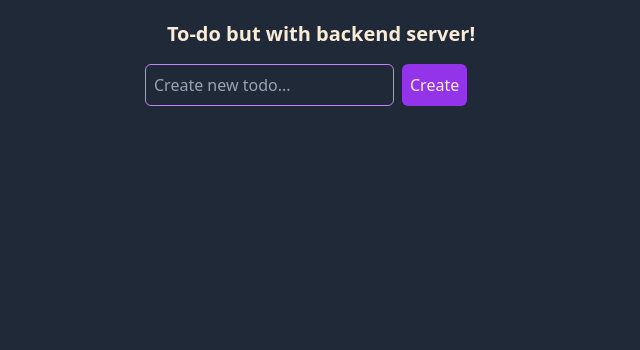
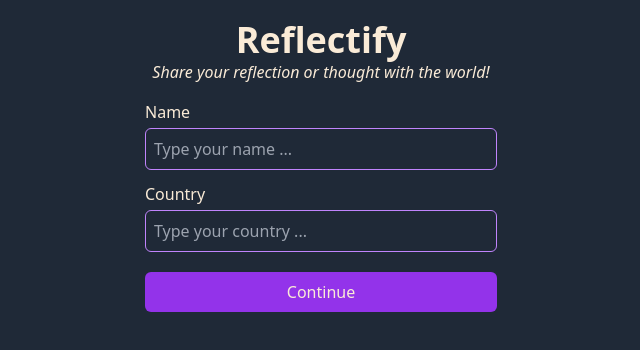
Before and after one commit to Joadevy/Reflectify, a React (Vite) app in the folder client/: page / in a window 1280 px wide. Shown: the top 350 px of the page, without its empty margins (319-959 px from the left). Built offline with nearby package versions, Linux system fonts and the light colour scheme.

Commit message:
feat: refactor project into Reflectify

```diff
--- a/client/index.html
+++ b/client/index.html
@@ -3,7 +3,7 @@
   <head>
     <meta charset="UTF-8" />
     <meta name="viewport" content="width=device-width, initial-scale=1.0" />
-    <title>Vite + React + TS</title>
+    <title>Reflectify</title>
   </head>
   <body>
     <div id="root"></div>
--- a/client/src/App.tsx
+++ b/client/src/App.tsx
@@ -1,34 +1,55 @@
-import { useState } from "react";
+import { useEffect, useState } from "react";
+import UserForm, { type User } from "./components/UserForm";
 
 type response = {
   message: string;
 };
 
-interface TodoForm extends HTMLFormElement {
-  todo: HTMLInputElement;
+interface thoughtForm extends HTMLFormElement {
+  thought: HTMLInputElement;
 }
 
-type Todo = {
+type Thought = {
   id: number;
+  username: string;
+  country: string;
   description: string;
+  date: Date;
 };
 
 function App() {
-  const [todos, setTodos] = useState<Todo[]>([]);
+  const [thoughts, setThoughts] = useState<Thought[]>([]);
+  const [user, setUser] = useState<User | null>(null);
 
-  const handleSubmit = async (event: React.FormEvent<TodoForm>) => {
+  useEffect(() => {
+    const getUser = async () => {
+      try {
+        const user = await JSON.parse(localStorage.getItem("user") || "{}");
+        setUser(user);
+      } catch (error) {
+        console.error(error);
+      }
+    };
+
+    getUser();
+  }, []);
+
+  const handleSubmit = async (event: React.FormEvent<thoughtForm>) => {
     event.preventDefault();
-    const inputValue = event.currentTarget.todo.value.trim();
+    const inputValue = event.currentTarget.thought.value.trim();
 
     if (!inputValue) return;
 
-    const todo = {
+    const thought = {
       id: new Date().getTime(),
       description: inputValue,
+      country: user?.country || "Unknown",
+      username: user?.name || "Anonymous",
+      date: new Date(),
     };
 
-    setTodos([...todos, todo]);
-    event.currentTarget.todo.value = "";
+    setThoughts([...thoughts, thought]);
+    event.currentTarget.thought.value = "";
 
     try {
       const resp: response = await fetch("/api", {
@@ -36,7 +57,7 @@ function App() {
         headers: {
           "Content-Type": "application/json",
         },
-        body: JSON.stringify(todo),
+        body: JSON.stringify(thought),
       }).then((res) => res.json());
 
       console.log(resp.message);
@@ -45,39 +66,67 @@ function App() {
     }
   };
 
+  if (!localStorage.getItem("user")) {
+    return <UserForm setUser={setUser} />;
+  }
+
   return (
     <>
-      <h1 className="text-center text-xl font-bold mt-5">
-        To-do but with backend server!
-      </h1>
+      <div className="text-center">
+        <h1 className="text-4xl font-bold mt-5">Reflectify</h1>
+        <p className="italic">
+          {user?.name
+            ? `Hi ${user.name}, share your reflection or thought with the world!`
+            : "Share your reflection or thought with the world!"}
+        </p>
+      </div>
       <form
         action=""
         onSubmit={handleSubmit}
         className="flex flex-row gap-2 p-4 max-w-sm m-auto"
       >
-        <label htmlFor="todoInput">
+        <label htmlFor="thoughtInput">
           <input
-            name="todo"
-            id="todoInput"
+            name="thought"
+            id="thoughtInput"
             type="text"
-            placeholder="Create new todo..."
+            placeholder="Share a reflexion..."
             className="border border-purple-400 rounded-md p-2"
           />
         </label>
 
         <button type="submit" className=" bg-purple-600 rounded-md p-2 ">
-          Create
+          Share
         </button>
       </form>
 
-      {todos.length > 0 && (
+      {thoughts.length > 0 && (
         <ul className="flex flex-col gap-2 p-4 mt-5  max-w-sm m-auto">
-          {todos.map((todo) => (
+          {thoughts.map((thought) => (
             <li
-              key={todo.id}
+              key={thought.id}
               className="border border-purple-400 rounded-md p-2"
             >
-              {todo.description}
+              <header>
+                <p>
+                  ✦ <span className="font-bold">{thought.username}</span>{" "}
+                  reflected:
+                </p>
+              </header>
+              <p className=" bg-slate-700 shadow border border-transparent p-2 rounded-md mt-1">
+                {thought.description}
+              </p>
+
+              <footer className="flex justify-around items-center mt-1">
+                <p className="italic text-gray-400 text-sm">
+                  from {thought.country}
+                </p>
+
+                <p className="italic text-sm text-gray-400">
+                  at {thought.date.toLocaleTimeString()},{" "}
+                  {thought.date.toLocaleDateString()}
+                </p>
+              </footer>
             </li>
           ))}
         </ul>
--- /dev/null
+++ b/client/src/components/UserForm.tsx
@@ -0,0 +1,86 @@
+interface TodoForm extends HTMLFormElement {
+  todo: HTMLInputElement;
+}
+
+export type User = {
+  id: number;
+  name: string;
+  country: string;
+};
+
+type Props = {
+  setUser: React.Dispatch<React.SetStateAction<User | null>>;
+};
+
+const capitalize = (str: string) => {
+  return str.charAt(0).toUpperCase() + str.slice(1);
+};
+
+function UserForm({ setUser }: Props) {
+  const handleSubmit = async (event: React.FormEvent<TodoForm>) => {
+    event.preventDefault();
+    const username = event.currentTarget.username.value.trim();
+    const country = event.currentTarget.country.value.trim();
+
+    if (!username || !country) return;
+
+    const user: User = {
+      id: new Date().getTime(),
+      name: capitalize(username),
+      country: capitalize(country),
+    };
+
+    try {
+      setUser(user);
+      localStorage.setItem("user", JSON.stringify(user));
+      event.currentTarget.username.value = "";
+      event.currentTarget.country.value = "";
+    } catch (error) {
+      console.error(error);
+    }
+  };
+
+  return (
+    <>
+      <div className="text-center">
+        <h1 className="text-4xl font-bold mt-5">Reflectify</h1>
+        <p className="italic">
+          Share your reflection or thought with the world!
+        </p>
+      </div>
+      <form
+        action=""
+        onSubmit={handleSubmit}
+        className="flex flex-col gap-3 p-4 max-w-sm m-auto"
+      >
+        <label htmlFor="inputName" className="flex flex-col gap-1">
+          Name
+          <input
+            name="username"
+            id="inputName"
+            type="text"
+            placeholder="Type your name ..."
+            className="border border-purple-400 rounded-md p-2"
+          />
+        </label>
+
+        <label htmlFor="inputCountry" className="flex flex-col gap-1">
+          Country
+          <input
+            name="country"
+            id="inputCountry"
+            type="text"
+            placeholder="Type your country ..."
+            className="border border-purple-400 rounded-md p-2"
+          />
+        </label>
+
+        <button type="submit" className=" bg-purple-600 rounded-md p-2 mt-2 ">
+          Continue
+        </button>
+      </form>
+    </>
+  );
+}
+
+export default UserForm;
```
